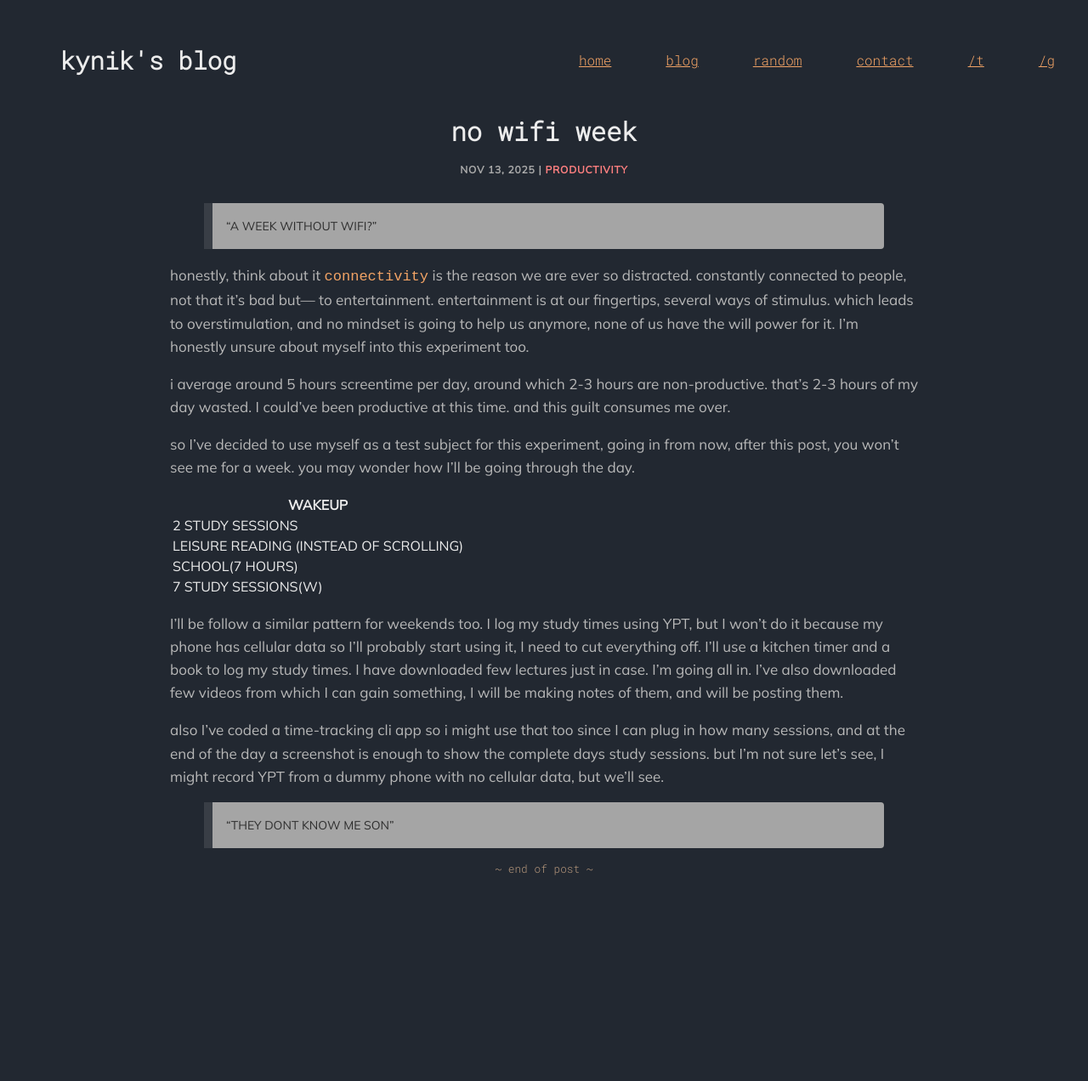
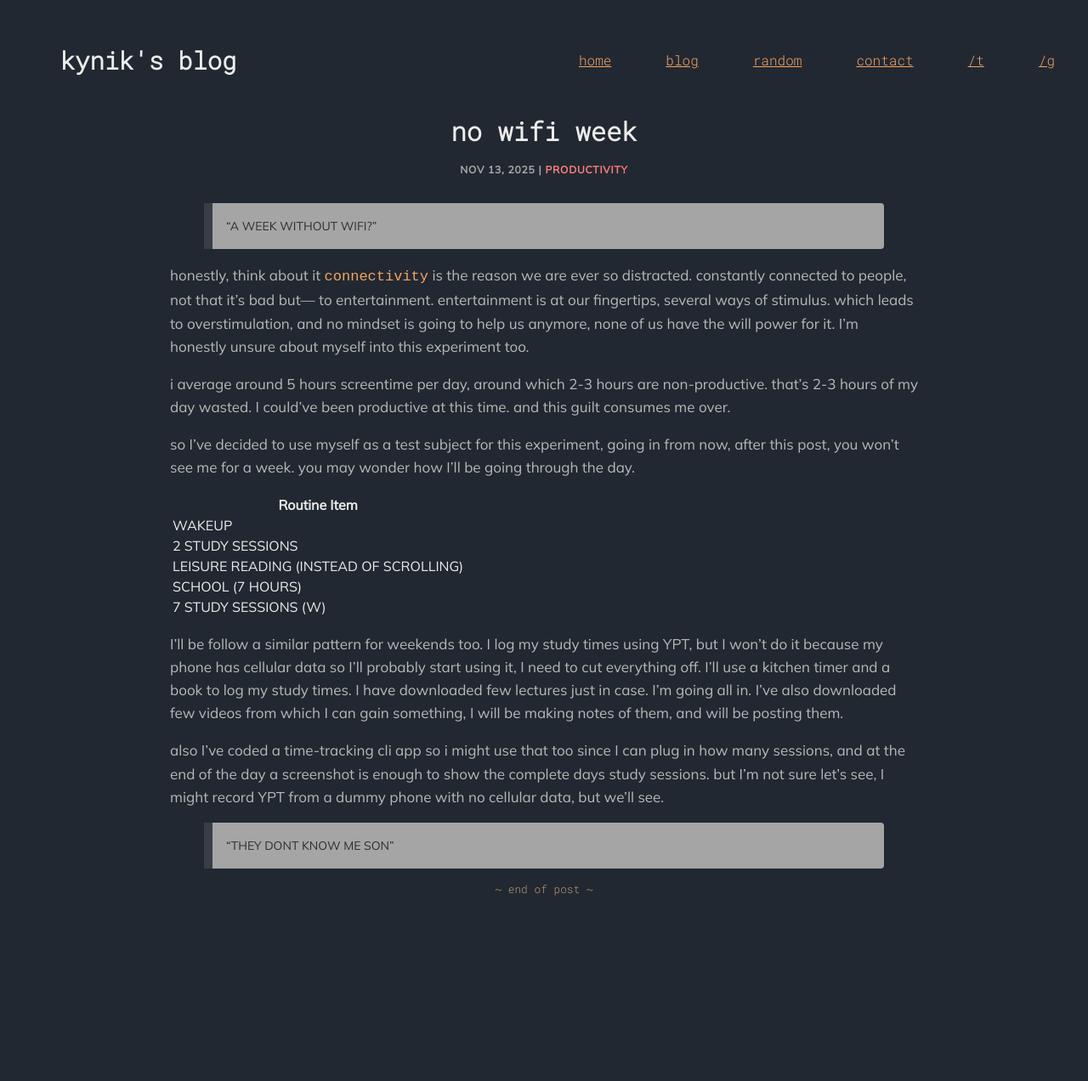
Before and after one commit to 7ynikos/7ynikos.github.io, a Jekyll site: the page built from blog/_posts/2025-11-13-no-wifi-for-a-week.md, in a window 1280 px wide. Shown: the whole page at 85% size. Built offline with Jekyll 4.4.1, drawn with Linux system fonts in a browser that asks for light colours; before the commit the page ends 1248 px from its top, so only the background shows below that.

Commit message:
Update 2025-11-13-no-wifi-for-a-week.md

```diff
--- a/blog/_posts/2025-11-13-no-wifi-for-a-week.md
+++ b/blog/_posts/2025-11-13-no-wifi-for-a-week.md
@@ -14,16 +14,14 @@ that's 2-3 hours of my day wasted. I could've been productive at this time. and
 
 so I've decided to use myself as a test subject for this experiment, going in from now, after this post, you won't see me for a week. you may wonder how I'll be going through the day.
 
-|WAKEUP|
-|------|
-|2 STUDY SESSIONS|
-|------|
-|LEISURE READING (INSTEAD OF SCROLLING)|
-|------|
-|SCHOOL(7 HOURS)|
-|------|
-|7 STUDY SESSIONS(W)|
-|------|
+| Routine Item                         |
+|--------------------------------------|
+| WAKEUP                               |
+| 2 STUDY SESSIONS                     |
+| LEISURE READING (INSTEAD OF SCROLLING) |
+| SCHOOL (7 HOURS)                     |
+| 7 STUDY SESSIONS (W)                 |
+
 
 I'll be follow a similar pattern for weekends too.
 I log my study times using YPT, but I won't do it because my phone has cellular data so I'll probably start using it, I need to cut everything off. I'll use a kitchen timer and a book to log my study times. I have downloaded few lectures just in case. I'm going all in.
```
